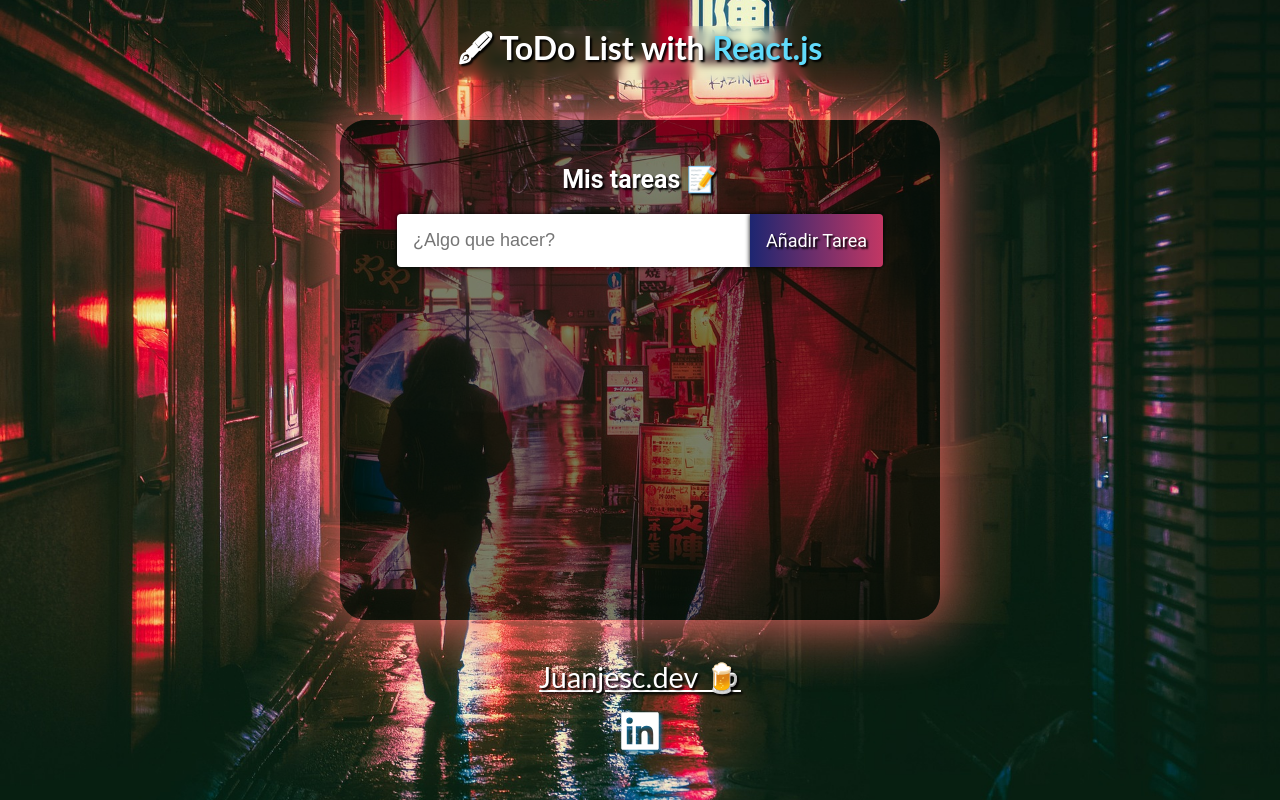
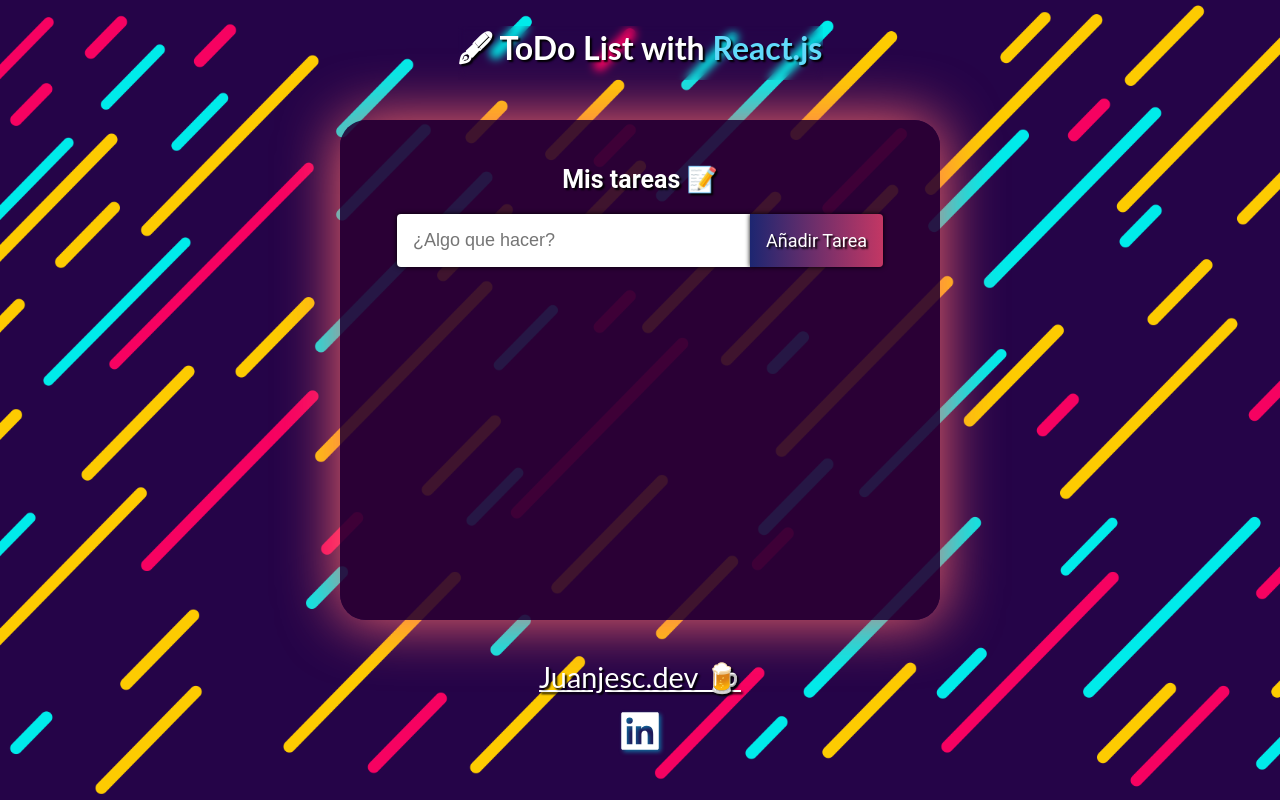
Before and after one commit to Juanjesc/todo-list, a React (Create React App) app: page / in a window 1280 px wide. Built offline with nearby package versions, Linux system fonts and the light colour scheme.

Commit message:
added new background for the todolist

```diff
--- a/src/App.css
+++ b/src/App.css
@@ -15,7 +15,7 @@ html,body{
   align-items: center;
   flex-direction: column;
   min-height: 100vh;
-  background-image: url(img/japan-background.jpg);
+  background-image: url(img/backgroudn.png);
  background-size: cover;
   background-position: center;
   background-repeat: no-repeat;
@@ -29,7 +29,7 @@ html,body{
   padding: 25px;
   margin: 40px;
   border-radius: 26px;
-  background-color: rgba(1, 1, 1, .5);
+  background-color: rgba(43, 0, 52, 0.9);
   box-shadow: 0px 0px 10px white;
 
 
```
Also changed, not shown: src/img/backgroudn.png (added).
